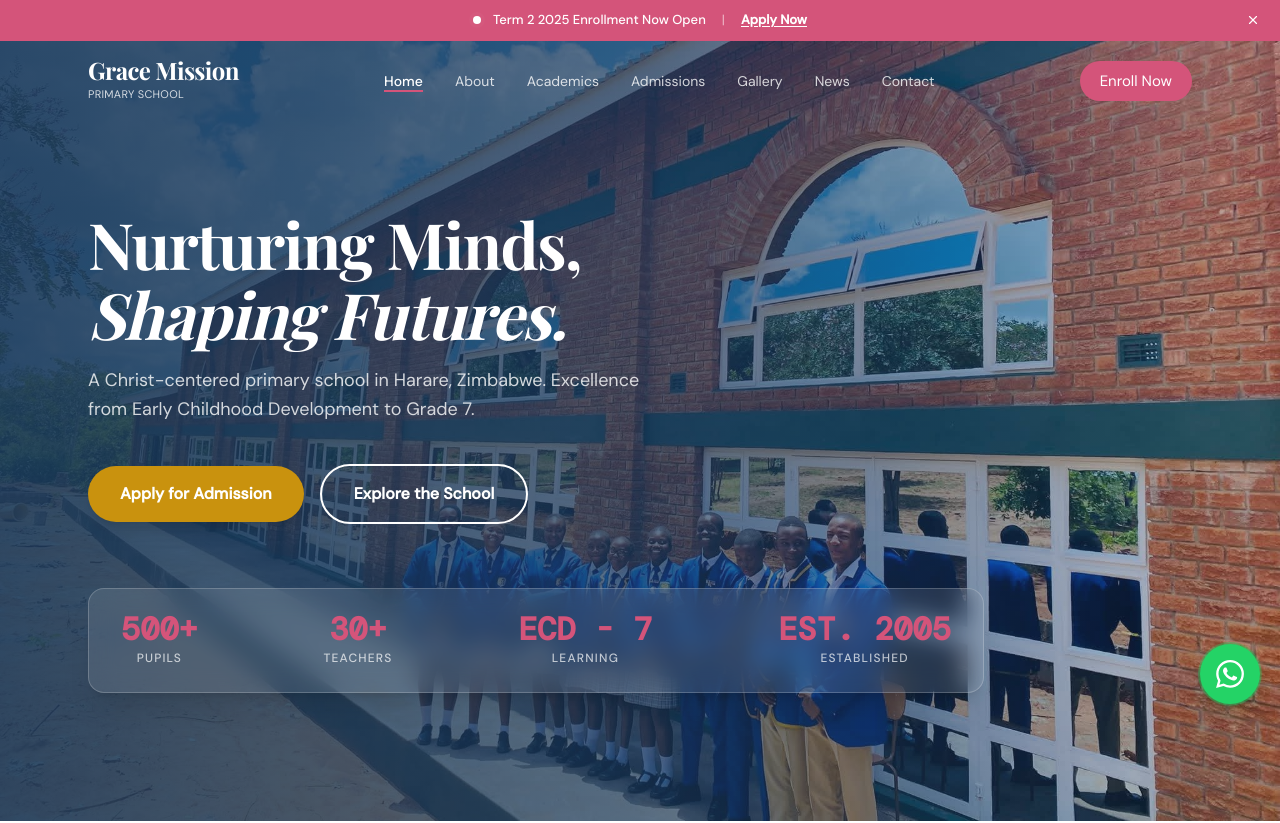
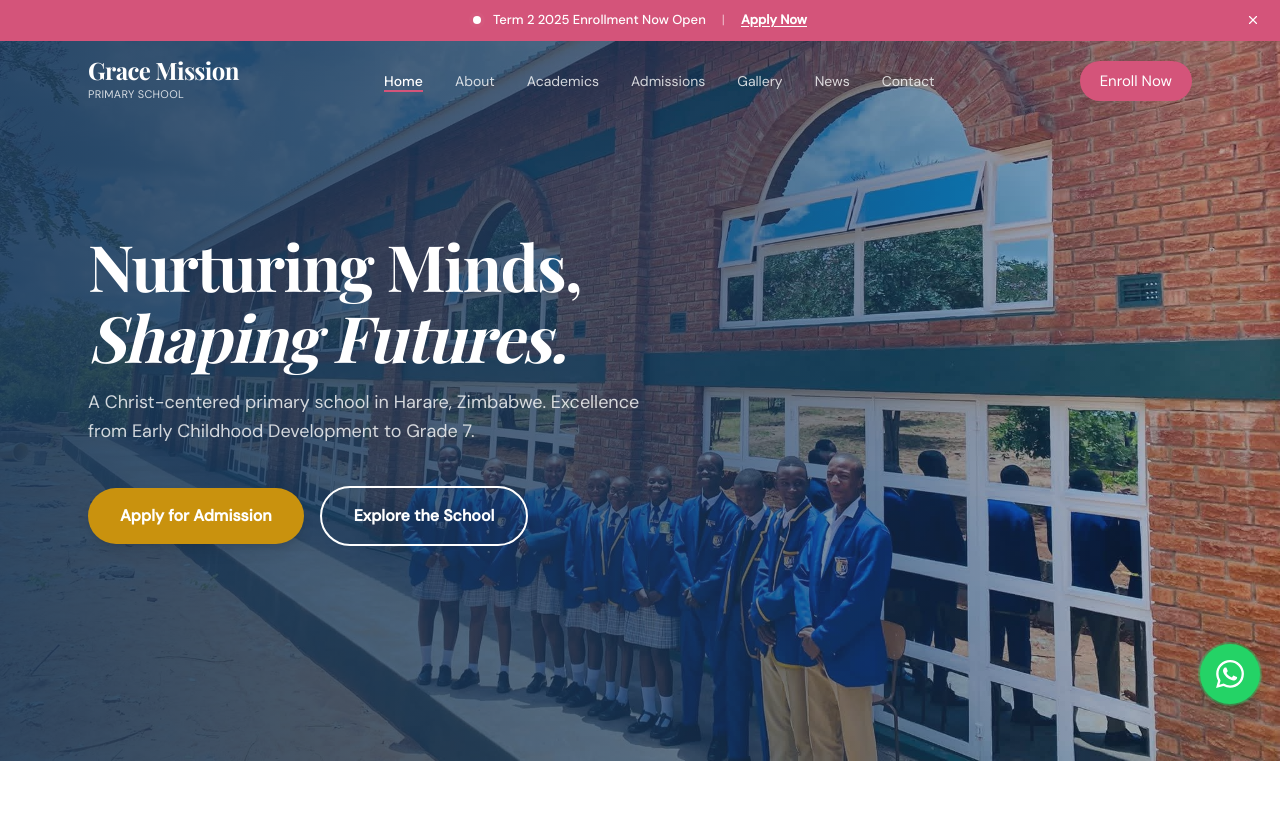
Before and after one commit to tinoe0404/grace-mission, a Next.js app: page / in a window 1280 px wide. Shown: the top 823 px of the page. Built offline with nearby package versions, Linux system fonts and the light colour scheme.

Commit message:
feat: add Hero component with animated text and call-to-action buttons

```diff
--- a/src/components/home/Hero.tsx
+++ b/src/components/home/Hero.tsx
@@ -14,13 +14,6 @@ export default function Hero() {
     hidden: { opacity: 0, y: 20 },
     visible: { opacity: 1, y: 0, transition: { duration: 0.8, ease: "easeOut" as const } }
   };
-
-  const STATS = [
-    { value: "500+", label: "PUPILS" },
-    { value: "30+", label: "TEACHERS" },
-    { value: "ECD - 7", label: "LEARNING" },
-    { value: "EST. 2005", label: "ESTABLISHED" },
-  ];
 
   return (
     <section className="relative min-h-[90vh] flex flex-col justify-center overflow-hidden">
@@ -69,23 +62,7 @@ export default function Hero() {
             </Link>
           </motion.div>
 
-          <motion.div
-            variants={item}
-            className="w-full max-w-4xl"
-          >
-            <div className="flex flex-wrap sm:flex-nowrap gap-6 md:gap-8 bg-white/10 backdrop-blur-md border border-white/20 rounded-2xl px-8 py-6 items-center justify-between shadow-xl">
-              {STATS.map((stat, i) => (
-                <div key={i} className="flex flex-col items-start sm:items-center w-1/2 sm:w-auto">
-                  <div className="font-mono text-[32px] font-bold text-accent leading-none mb-1">
-                    {stat.value}
-                  </div>
-                  <div className="font-sans text-[12px] uppercase tracking-widest text-white/70 font-medium">
-                    {stat.label}
-                  </div>
-                </div>
-              ))}
-            </div>
-          </motion.div>
+
         </motion.div>
       </div>
     </section>
```
